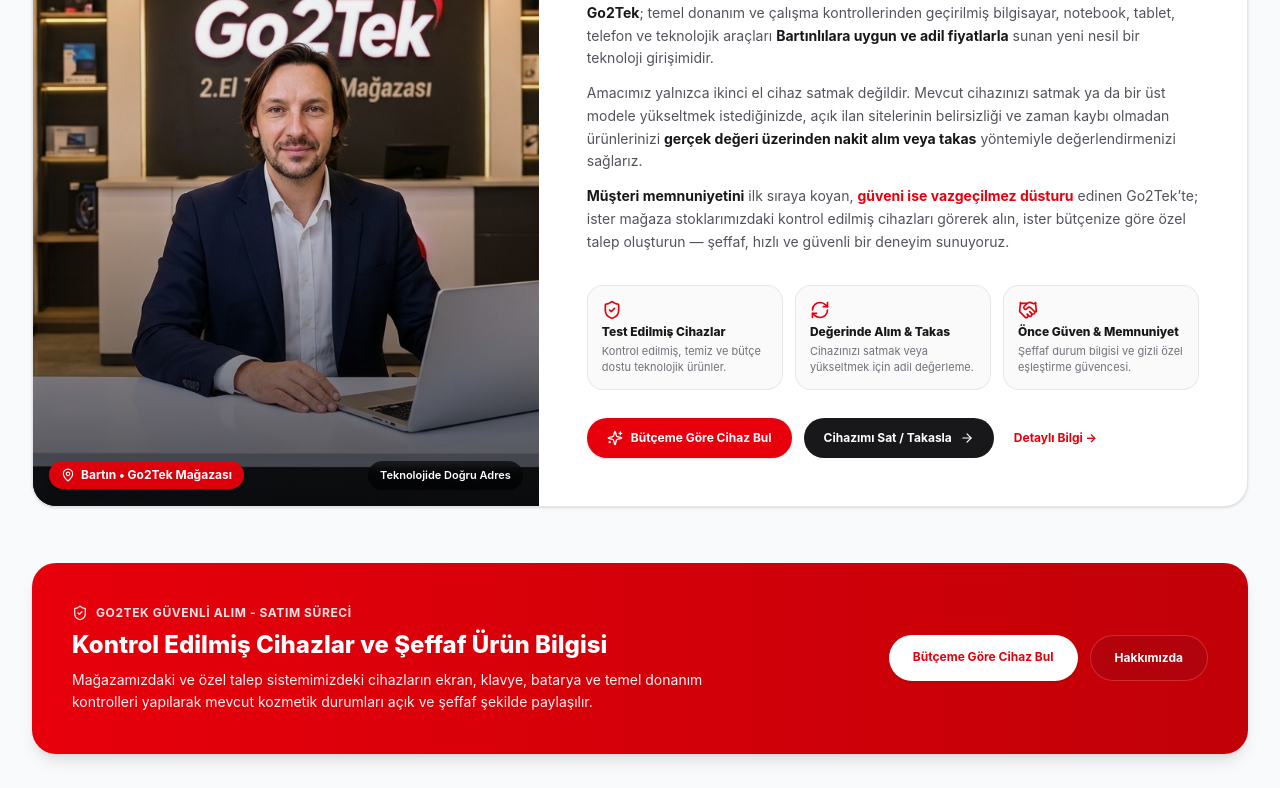
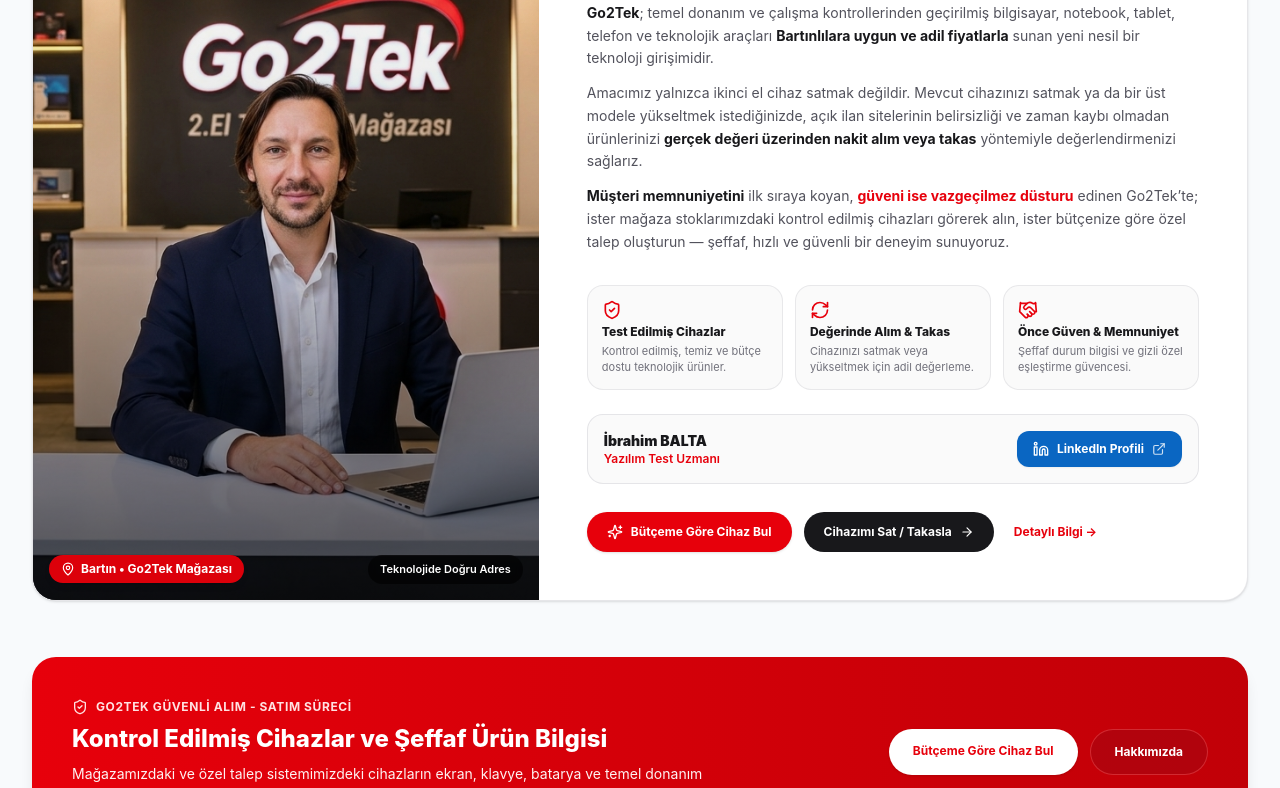
Before and after one commit to ibrahimbalta/go2tek, a Next.js app: page / in a window 1280 px wide. Shown: the part 1585-2373 px from the top of the page. Built offline with nearby package versions, Linux system fonts and the light colour scheme; no server answers; the database is empty.

Commit message:
feat: add Ibrahim Balta QA Specialist bio and LinkedIn link in About section

```diff
--- a/src/components/home/AboutSection.tsx
+++ b/src/components/home/AboutSection.tsx
@@ -7,6 +7,8 @@ import {
   ArrowRight,
   MapPin,
   Sparkles,
+  Linkedin,
+  ExternalLink,
 } from 'lucide-react';
 
 export function AboutSection({
@@ -24,8 +26,8 @@ export function AboutSection({
           <div className="lg:col-span-5 relative min-h-[300px] sm:min-h-[380px] bg-zinc-900">
             <img
               src={imageSrc}
-              alt="Go2Tek 2.El Teknoloji Mağazası — Bartın"
-              className="w-full h-full object-cover object-center"
+              alt="İbrahim BALTA — Go2Tek 2.El Teknoloji Mağazası Bartın"
+              className="w-full h-full object-cover object-top"
             />
             <div className="absolute inset-0 bg-gradient-to-t from-black/70 via-black/10 to-transparent" />
             <div className="absolute bottom-4 left-4 right-4 flex items-center justify-between gap-2 text-white">
@@ -100,6 +102,28 @@ export function AboutSection({
               </div>
             </div>
 
+            {/* Founder / Expert Card: İbrahim BALTA */}
+            <div className="p-4 rounded-2xl bg-zinc-50 border border-zinc-200/90 flex flex-col sm:flex-row sm:items-center justify-between gap-3">
+              <div>
+                <div className="text-sm font-black text-zinc-900">
+                  İbrahim BALTA
+                </div>
+                <div className="text-xs font-semibold text-red-600">
+                  Yazılım Test Uzmanı
+                </div>
+              </div>
+              <a
+                href="https://www.linkedin.com/in/ibrahimbalta/"
+                target="_blank"
+                rel="noopener noreferrer"
+                className="inline-flex items-center justify-center gap-2 px-4 py-2.5 rounded-xl bg-[#0A66C2] hover:bg-[#004182] text-white text-xs font-bold shadow-xs transition shrink-0"
+              >
+                <Linkedin className="w-4 h-4" />
+                <span>LinkedIn Profili</span>
+                <ExternalLink className="w-3.5 h-3.5 opacity-80" />
+              </a>
+            </div>
+
             {/* Action Buttons */}
             <div className="flex flex-wrap items-center gap-3 pt-1">
               <Link
```
Also changed, not shown: 1 other file (tests, documents, lock files or other folders).
